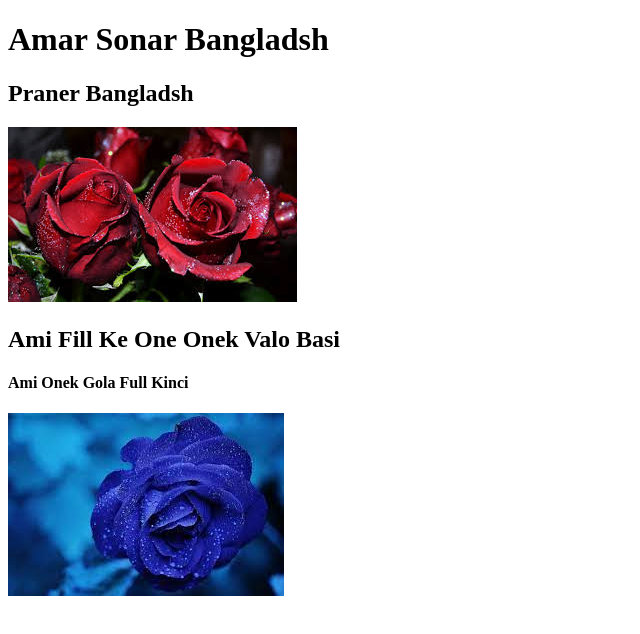
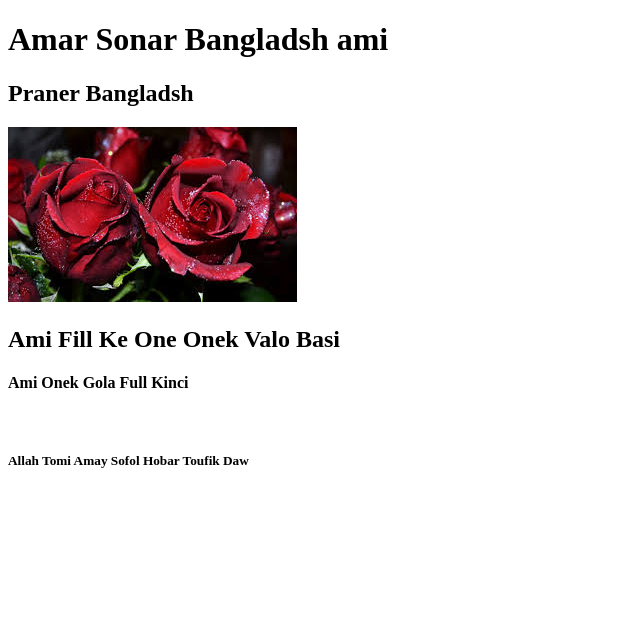
Before and after one commit to HmSani6699/test-repo, a plain HTML site: page index.html in a window 1280 px wide. Shown: the whole page, without its empty margins (0-640 px from the left). Drawn offline with Linux system fonts and the light colour scheme.

Commit message:
Kotha-addae

```diff
--- a/index.html
+++ b/index.html
@@ -4,14 +4,15 @@
     <meta charset="UTF-8">
     <meta http-equiv="X-UA-Compatible" content="IE=edge">
     <meta name="viewport" content="width=device-width, initial-scale=1.0">
-    <title> Sonar Bangladsh</title>
+    <title>Praner Sonar Bangladsh</title>
 </head>
 <body>
-    <h1> Amar Sonar Bangladsh</h1>
+    <h1> Amar Sonar Bangladsh ami</h1>
     <h2>Praner Bangladsh</h2>
     <img src="images (1).jpg" alt="">
     <h2> Ami Fill Ke One Onek Valo Basi</h2>
     <h4> Ami Onek Gola Full Kinci</h4>
-    <img src="download.jpg" alt="">
+    <img src="download.jpggit" alt="">
+    <h5> Allah  Tomi Amay Sofol Hobar Toufik Daw</h5>
 </body>
 </html>
```
